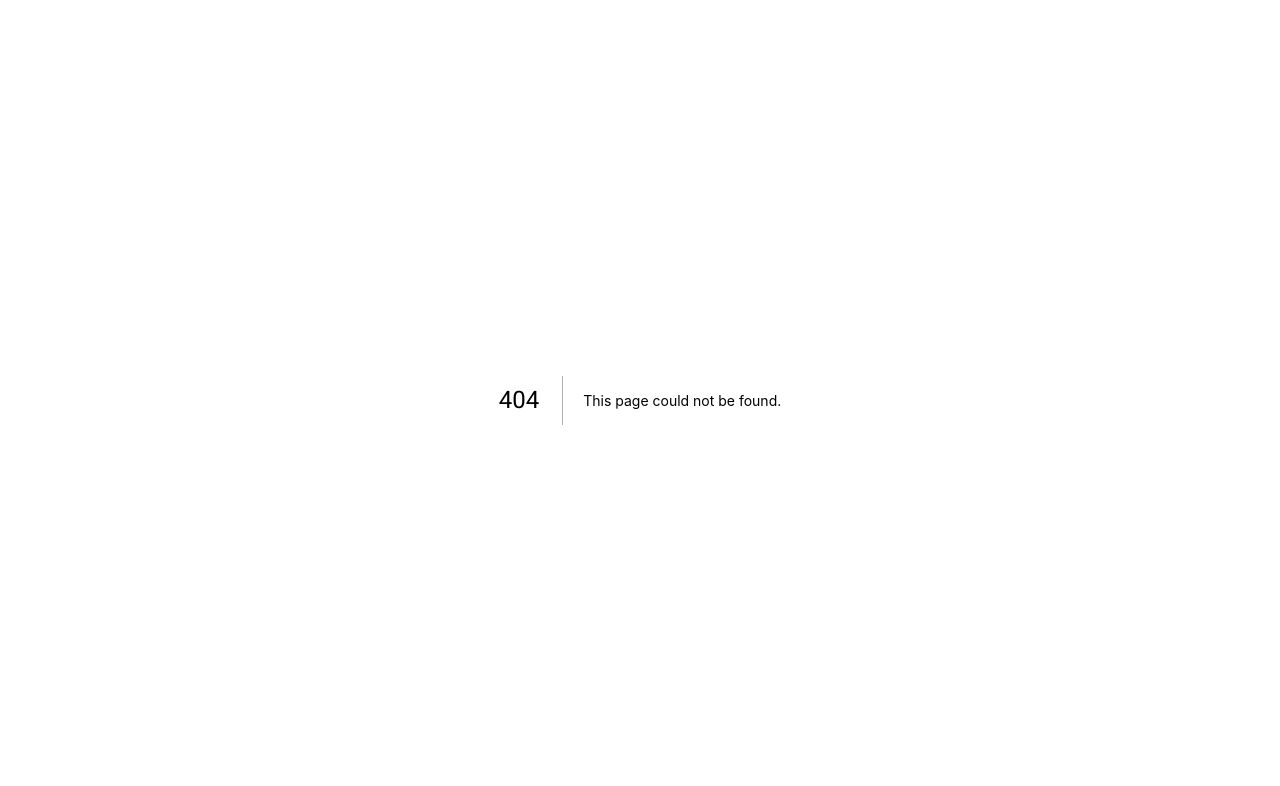
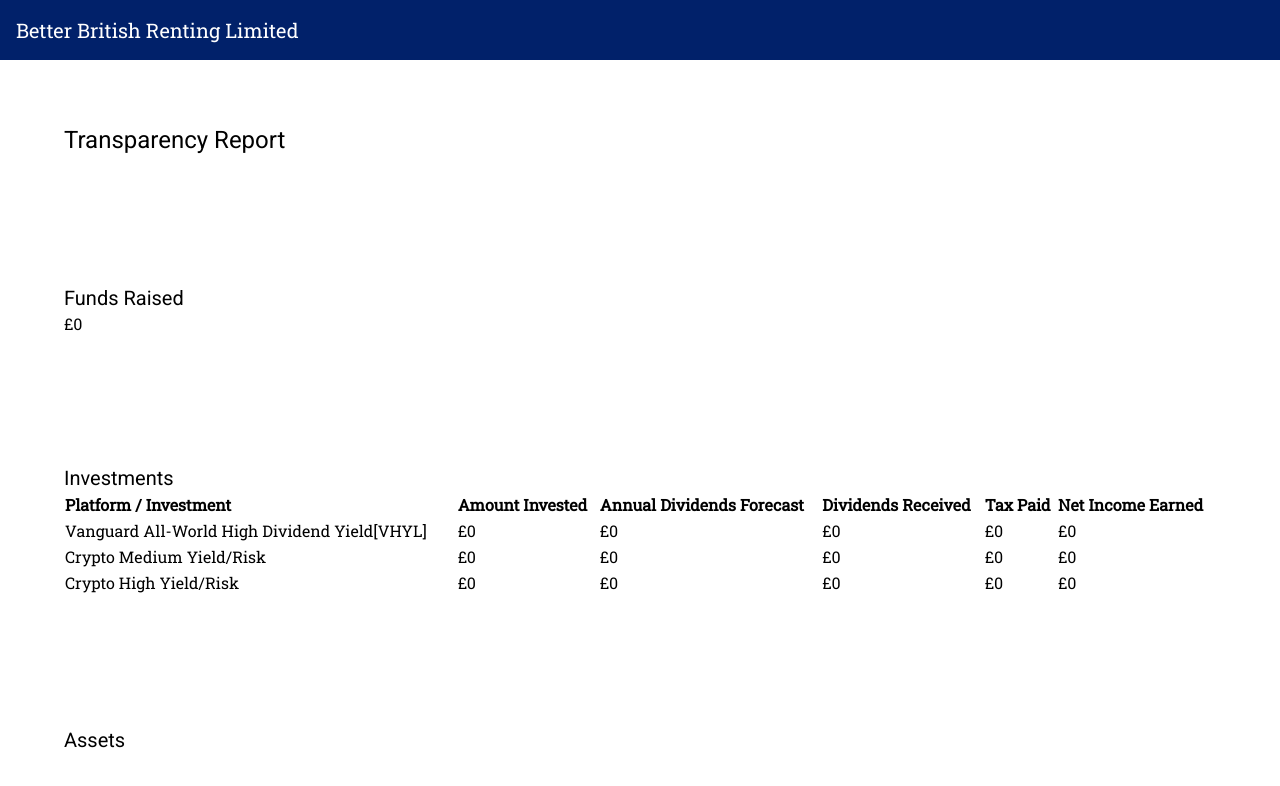
Before and after one commit to Better-Britain/Renting-Website, a Next.js app: page /transparency in a window 1280 px wide. Before the commit this address had no page. Shown: the top 786 px of the page. Built offline with nearby package versions, Linux system fonts and the light colour scheme.

Commit message:
Create transparency page.

```diff
--- /dev/null
+++ b/pages/transparency.tsx
@@ -0,0 +1,103 @@
+import type { NextPage } from 'next'
+import Head from 'next/head'
+import Navbar from '../components/Navbar'
+
+const investments = [
+  {
+    name: 'Vanguard All-World High Dividend Yield[VHYL]',
+    invested: 0,
+    annualDividendForecast: 0,
+    dividendsReceived: 0,
+    taxPaid: 0,
+    netIncome: 0,
+  },
+  {
+    name: 'Crypto Medium Yield/Risk',
+    invested: 0,
+    annualDividendForecast: 0,
+    dividendsReceived: 0,
+    taxPaid: 0,
+    netIncome: 0,
+  },
+  {
+    name: 'Crypto High Yield/Risk',
+    invested: 0,
+    annualDividendForecast: 0,
+    dividendsReceived: 0,
+    taxPaid: 0,
+    netIncome: 0,
+  }
+]
+
+const Home: NextPage = () => {
+  return (
+    <div>
+      <Head>
+        <title>Better British Renting Ltd | Transparency Report</title>
+        <meta name="description" content="Improving the rental housing market across the UK." />
+        <link rel="icon" href="/favicon.ico" />
+      </Head>
+
+      <Navbar />
+
+      <main>
+        <section className='p-16'>
+          <h1 className='text-2xl'>
+            Transparency Report
+          </h1>
+        </section>
+
+        <section className='p-16'>
+          <h1 className='text-xl'>Funds Raised</h1>
+          £0
+        </section>
+
+        <section className='p-16'>
+          <h1 className='text-xl'>Investments</h1>
+          <table className='striped'>
+            <thead>
+              <tr>
+                <th>Platform / Investment</th>
+                <th>Amount Invested</th>
+                <th>Annual Dividends Forecast</th>
+                <th>Dividends Received</th>
+                <th>Tax Paid</th>
+                <th>Net Income Earned</th>
+              </tr>
+            </thead>
+            <tbody>
+              {
+                investments.map(investment => (
+                  <tr key={investment.name}>
+                    <td>{investment.name}</td>
+                    <td>£{investment.invested}</td>
+                    <td>£{investment.annualDividendForecast}</td>
+                    <td>£{investment.dividendsReceived}</td>
+                    <td>£{investment.taxPaid}</td>
+                    <td>£{investment.netIncome}</td>
+                  </tr>
+                ))
+              }
+            </tbody>
+            <tfoot>
+              <tr>
+                <td></td>
+                <td></td>
+                <td></td>
+                <td></td>
+                <td></td>
+                <td></td>
+              </tr>
+            </tfoot>
+          </table>
+        </section>
+
+        <section className='p-16'>
+          <h1 className='text-xl'>Assets</h1>
+        </section>
+      </main>
+    </div>
+  )
+}
+
+export default Home
--- a/styles/globals.css
+++ b/styles/globals.css
@@ -17,6 +17,14 @@ h1 {
   font-family: Roboto, sans-serif;
 }
 
+table {
+  width: 100%;
+}
+
+th {
+  text-align: left;
+}
+
 @media (prefers-color-scheme: dark) {
   html {
     background: hsl(223, 93%, 5%);
```
